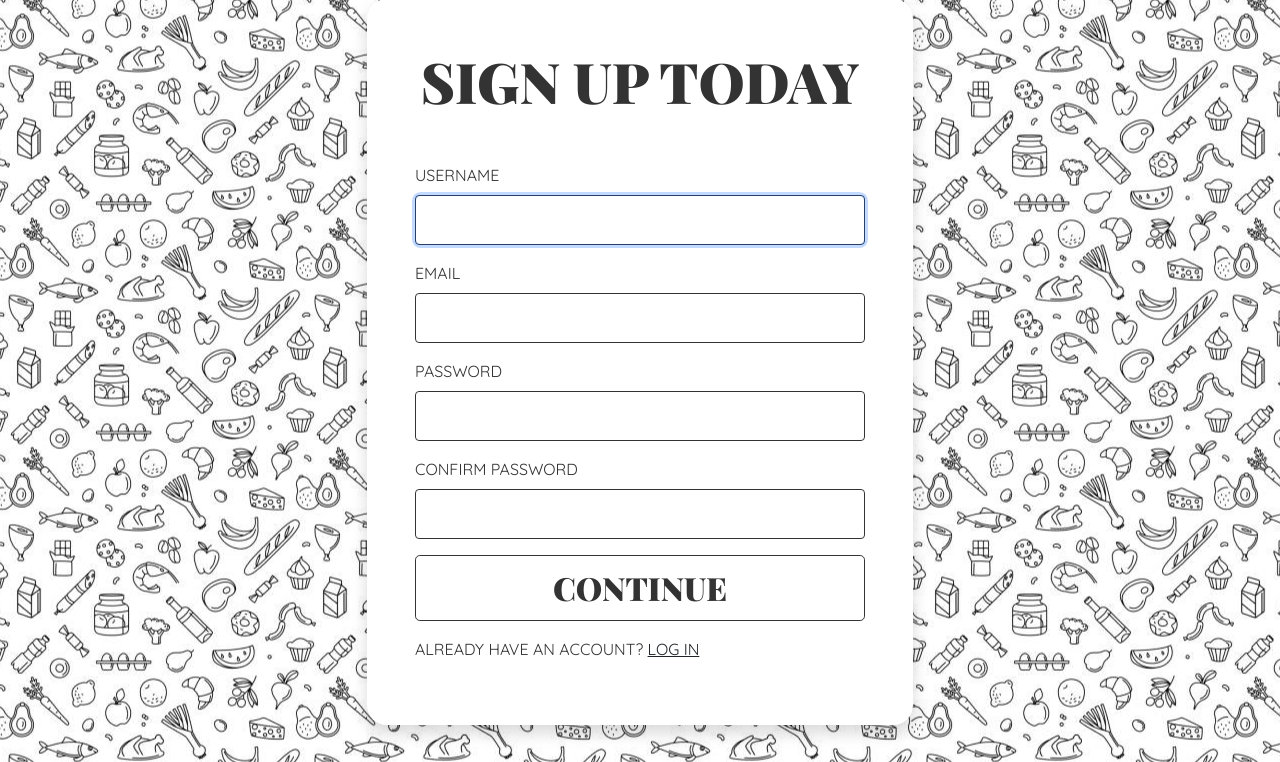
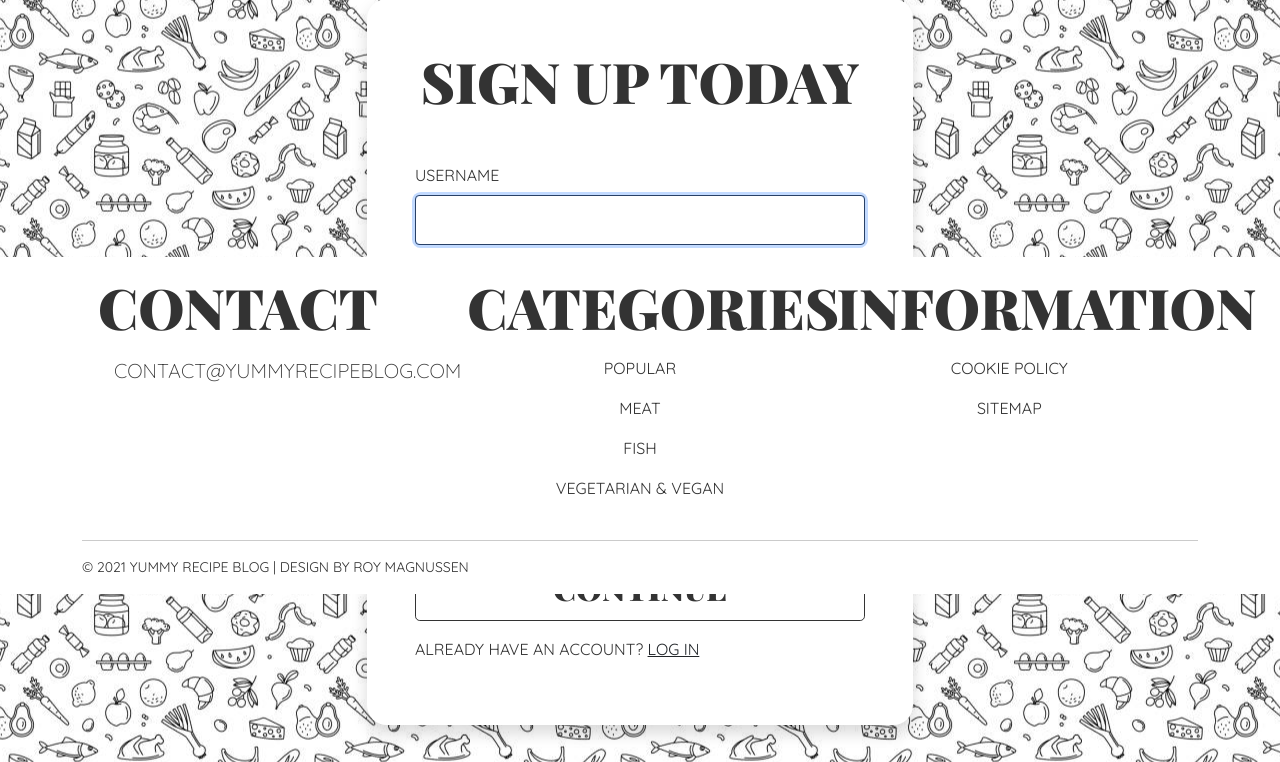
Before and after one commit to RoyMagnussen/Yummy-Recipe-Blog, a Django app: page /signup/ in a window 1280 px wide. Shown: the part 206-968 px from the top of the page. Run offline with Django 3.2, Linux system fonts and the light colour scheme; the visitor is signed in with stand-in values (Sample User, id 1); parts of the project's set-up code (start-up, migrations or seed data) failed here and were passed over; some libraries are stand-ins or nearby versions.

Commit message:
Created footer.

```diff
--- a/templates/base.html
+++ b/templates/base.html
@@ -29,6 +29,9 @@
         {% block content %}
 
         {% endblock content %}
+        {% if user.is_authenticated %}
+            {% include 'includes/footer.html' %}
+        {% endif %}
         <!-- Core JS -->
         {% block core_js %}
         <script src="https://code.jquery.com/jquery-3.5.1.min.js" integrity="sha256-9/aliU8dGd2tb6OSsuzixeV4y/faTqgFtohetphbbj0=" crossorigin="anonymous"></script>
--- /dev/null
+++ b/templates/includes/footer.html
@@ -0,0 +1,42 @@
+<footer class="bg-white fixed-bottom">
+    <div class="container">
+        <div class="row p-3">
+            <div class="col-12 col-sm-6 col-md-4">
+                <h1 class="display-4 logo-font">Contact</h1>
+                <p>
+                    <a href="#" class="lead nav-link">contact@yummyrecipeblog.com</a>
+                </p>
+            </div>
+            <div class="col-12 col-sm-6 col-md-4">
+                <h1 class="display-4 logo-font">Categories</h1>
+                <ul class="navbar-nav text-center">
+                    <li class="nav-item">
+                        <a href="#" class="nav-link">Popular</a>
+                    </li>
+                    <li class="nav-item">
+                        <a href="#" class="nav-link">Meat</a>
+                    </li>
+                    <li class="nav-item">
+                        <a href="#" class="nav-link">Fish</a>
+                    </li>
+                    <li class="nav-item">
+                        <a href="#" class="nav-link">Vegetarian & Vegan</a>
+                    </li>
+                </ul>
+            </div>
+            <div class="col-12 col-sm-6 col-md-4">
+                <h1 class="display-4 logo-font">Information</h1>
+                <ul class="navbar-nav text-center">
+                    <li class="nav-item">
+                        <a href="#" class="nav-link">Cookie Policy</a>
+                    </li>
+                    <li class="nav-item">
+                        <a href="#" class="nav-link">Sitemap</a>
+                    </li>
+                </ul>
+            </div>
+        </div>
+        <hr>
+        <p class="small">&copy; 2021 Yummy Recipe Blog | Design by Roy Magnussen</p>
+    </div>
+</footer>
```
